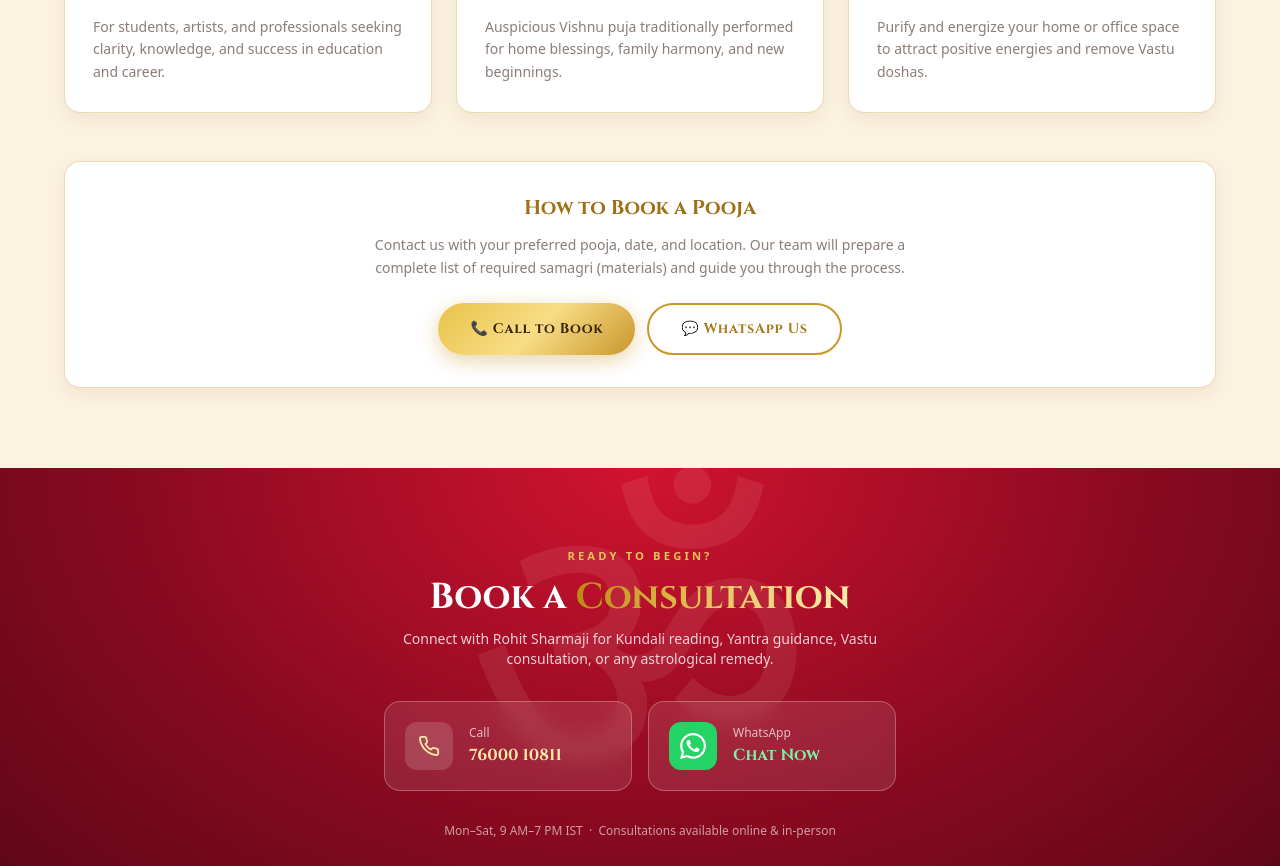
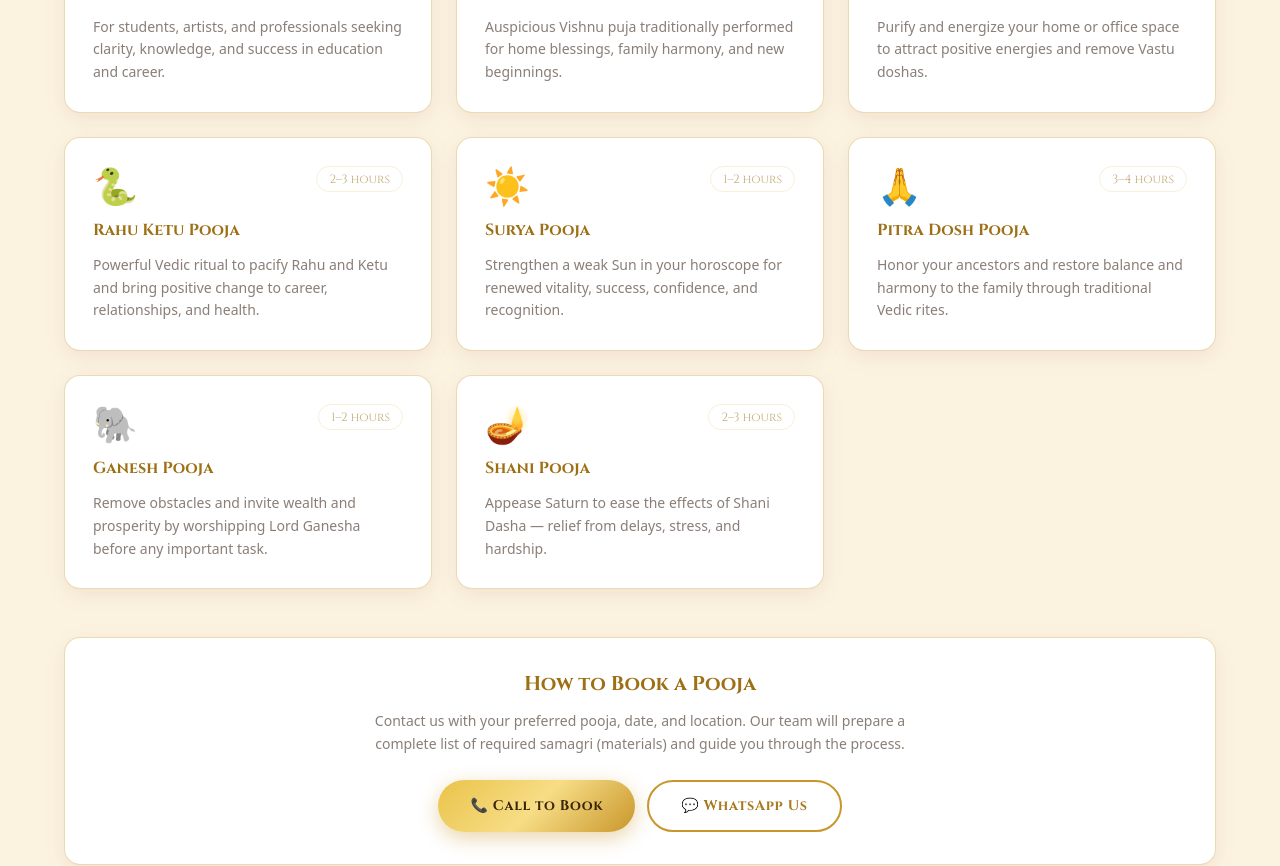
Before and after one commit to Sanchitjha/Astrologer, a Next.js app: page /pooja in a window 1280 px wide. Shown: the part 1280-2146 px from the top of the page. Built offline with nearby package versions, Linux system fonts and the light colour scheme.

Commit message:
feat: implement pooja service listing page and dynamic detail route for ritual information

```diff
--- a/app/pooja/page.js
+++ b/app/pooja/page.js
@@ -1,3 +1,4 @@
+import Link from 'next/link';
 import PageHeader from '@/components/PageHeader';
 import ContactCTA from '@/components/ContactCTA';
 
@@ -27,6 +28,7 @@ const poojas = [
     title: 'Navgraha Puja',
     desc: 'A comprehensive ritual to balance all nine planets and attract their positive energies into your life.',
     duration: '3–4 hours',
+    slug: 'navgrah-pooja',
   },
   {
     icon: '🐍',
@@ -39,6 +41,7 @@ const poojas = [
     title: 'Mangal Dosh Pooja',
     desc: 'Special Manglik remedies and Puja to reduce the effects of Mangal Dosha for marriage compatibility.',
     duration: '2–3 hours',
+    slug: 'mangal-pooja',
   },
   {
     icon: '💰',
@@ -63,12 +66,48 @@ const poojas = [
     title: 'Satyanarayan Katha',
     desc: 'Auspicious Vishnu puja traditionally performed for home blessings, family harmony, and new beginnings.',
     duration: '3–4 hours',
+    slug: 'satyanarayan-pooja',
   },
   {
     icon: '🏠',
     title: 'Vastu Shanti Puja',
     desc: 'Purify and energize your home or office space to attract positive energies and remove Vastu doshas.',
     duration: '3–5 hours',
+  },
+  {
+    icon: '🐍',
+    title: 'Rahu Ketu Pooja',
+    desc: 'Powerful Vedic ritual to pacify Rahu and Ketu and bring positive change to career, relationships, and health.',
+    duration: '2–3 hours',
+    slug: 'rahu-ketu-pooja',
+  },
+  {
+    icon: '☀️',
+    title: 'Surya Pooja',
+    desc: 'Strengthen a weak Sun in your horoscope for renewed vitality, success, confidence, and recognition.',
+    duration: '1–2 hours',
+    slug: 'surya-pooja',
+  },
+  {
+    icon: '🙏',
+    title: 'Pitra Dosh Pooja',
+    desc: 'Honor your ancestors and restore balance and harmony to the family through traditional Vedic rites.',
+    duration: '3–4 hours',
+    slug: 'pitra-dosh-pooja',
+  },
+  {
+    icon: '🐘',
+    title: 'Ganesh Pooja',
+    desc: 'Remove obstacles and invite wealth and prosperity by worshipping Lord Ganesha before any important task.',
+    duration: '1–2 hours',
+    slug: 'ganesh-pooja',
+  },
+  {
+    icon: '🪔',
+    title: 'Shani Pooja',
+    desc: 'Appease Saturn to ease the effects of Shani Dasha — relief from delays, stress, and hardship.',
+    duration: '2–3 hours',
+    slug: 'shani-pooja',
   },
 ];
 
```
